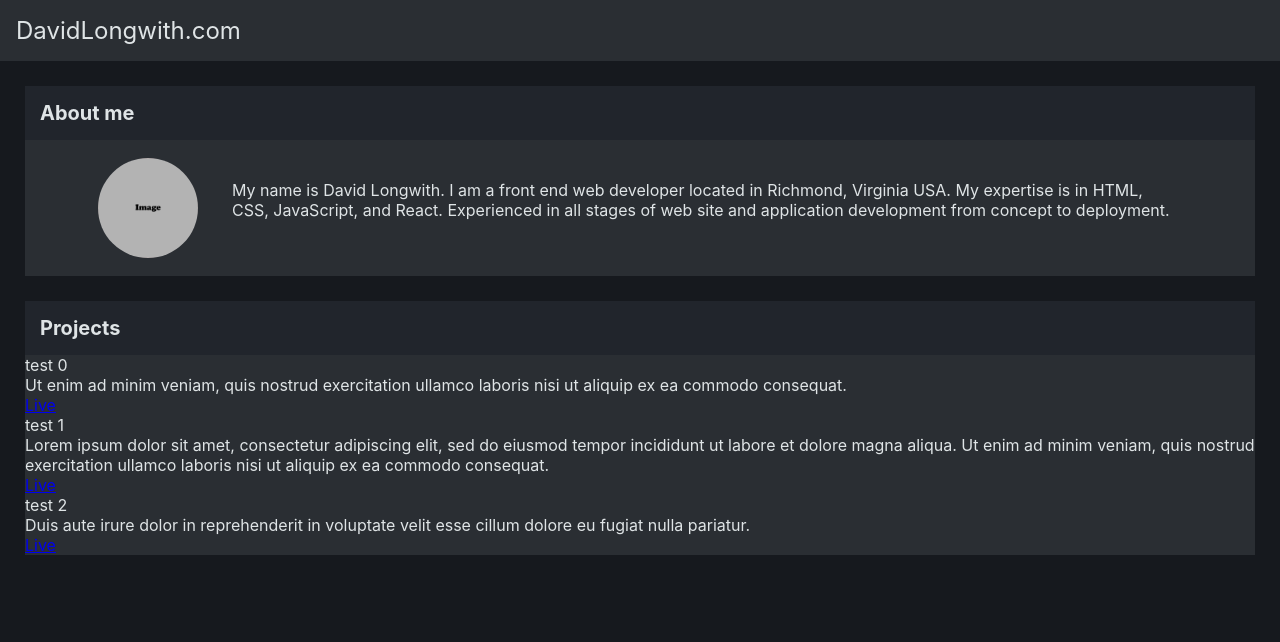
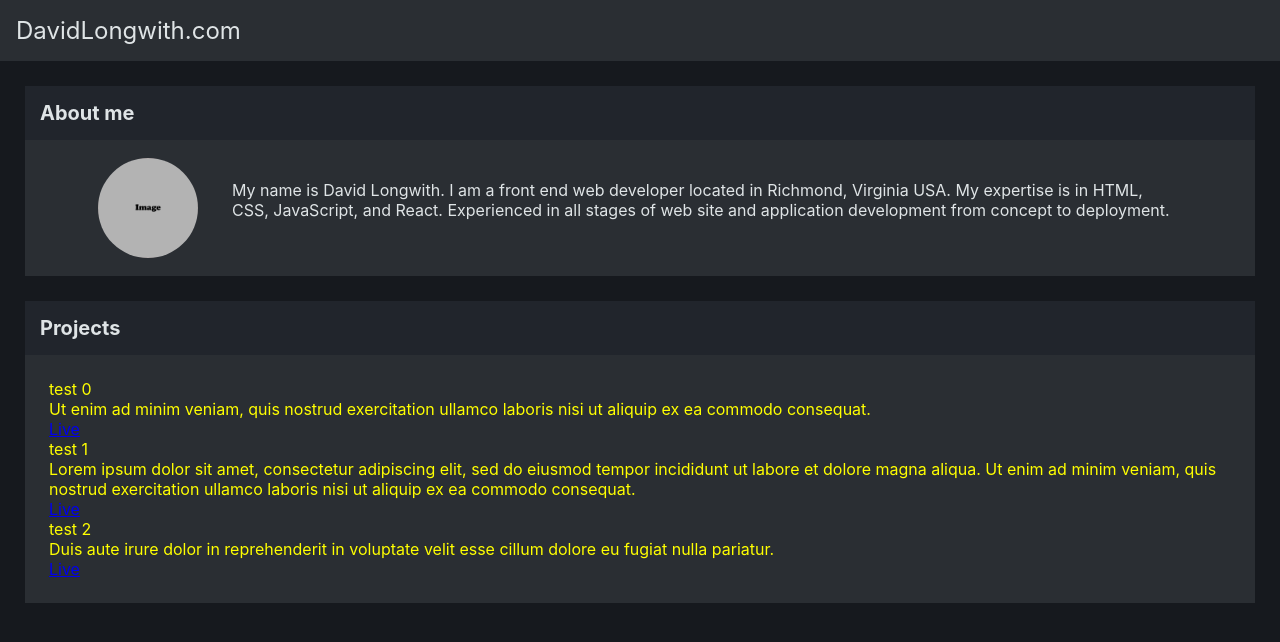
Before and after one commit to davidlongwith/david-home, a React (Create React App) app: page / in a window 1280 px wide. Shown: the top 642 px of the page. Built offline with nearby package versions, Linux system fonts and the light colour scheme.

Commit message:
save point

```diff
--- a/src/components/ProjectDiv.js
+++ b/src/components/ProjectDiv.js
@@ -1,4 +1,5 @@
 import React from "react";
+import "../css/projects.css";
 
 // display individual project content
 const ProjectDiv = ({ title, description, link }) => (
--- a/src/components/Projects.js
+++ b/src/components/Projects.js
@@ -1,5 +1,6 @@
 import React from "react";
 import ProjectDiv from "./ProjectDiv.js";
+import "../css/projects.css";
 
 // display Projects section and create projects list
 const Projects = ({ projectsData }) => (
--- a/src/css/projects.css
+++ b/src/css/projects.css
@@ -0,0 +1,4 @@
+.project-list {
+  color: yellow;
+  padding: 1.5em;
+}
```
Also changed, not shown: 1 other file (tests, documents, lock files or other folders).
